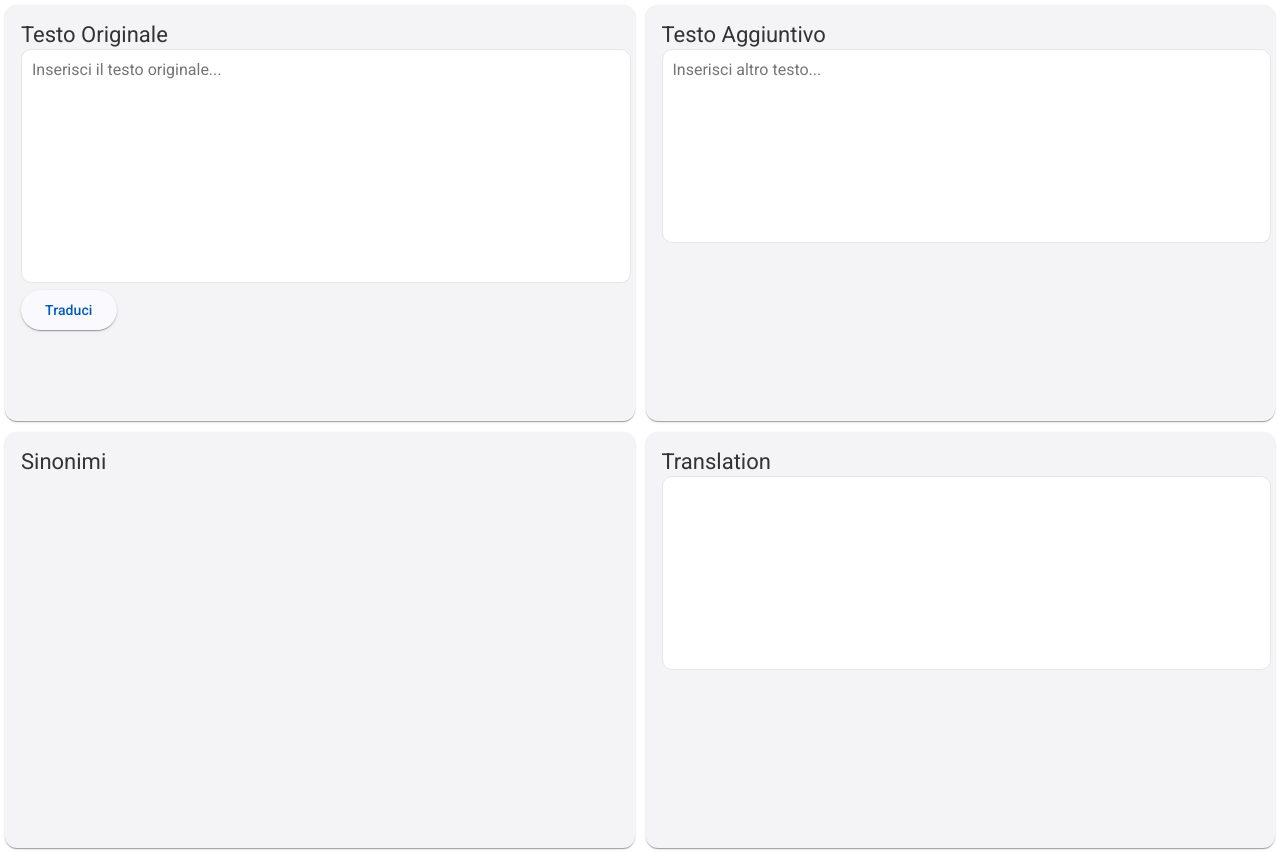
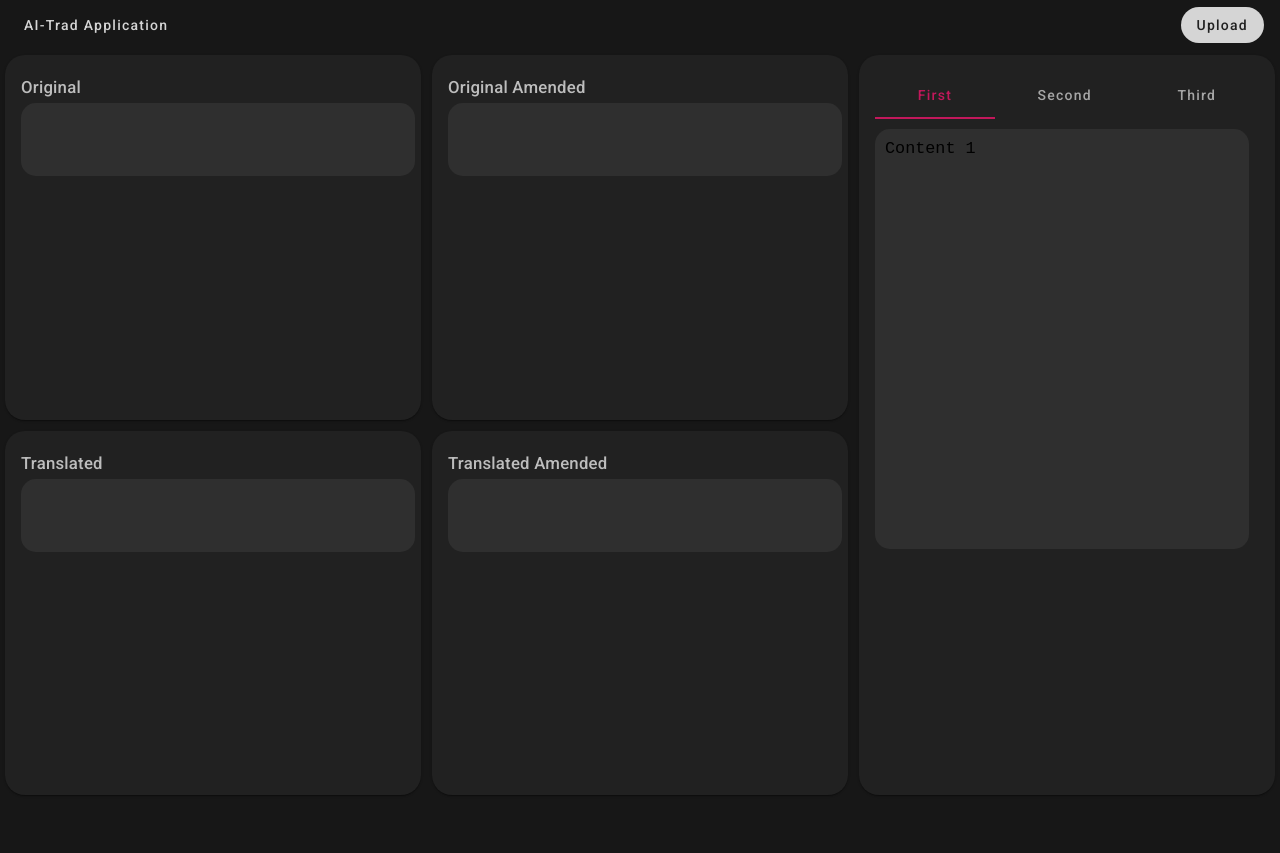
Before and after one commit to Gambarenerd/Mockup-Front, an Angular app: page / in a window 1280 px wide. After the commit the page ends 800 px from the top, so only its background shows below. Built offline with nearby package versions, Linux system fonts and the light colour scheme.

Commit message:
Implementing Angular Material

```diff
--- a/angular.json
+++ b/angular.json
@@ -27,7 +27,7 @@
               }
             ],
             "styles": [
-              "node_modules/@angular/material/prebuilt-themes/azure-blue.css",
+              "node_modules/@angular/material/prebuilt-themes/pink-bluegrey.css",
               "src/styles.css"
             ],
             "scripts": [],
--- a/src/app/translation/translation.component.css
+++ b/src/app/translation/translation.component.css
@@ -1,30 +1,61 @@
-.custom-grid {
-  width: 100%;
-  max-width: 500px;
-  margin: 0 auto;
-}
-
 mat-card {
-  background-color: #7dff31;
-  padding: 0px;
-  border-radius: 10px;
-  box-shadow: 0px 4px 6px rgba(0, 0, 0, 0.1);
+  border-radius: 20px !important;
   width: calc(100% - 10px);
   height: calc(100% - 10px);
-}
+  background: #212121 !important;
+ }
 
-mat-card-title {
-  font-size: 1.2rem;
-  font-weight: bold;
-}
+ .custom-toolbar {
+  background-color: #171717 !important;
+  height: 50px !important;
+ }
 
-textarea {
-  font-family: 'Roboto', sans-serif;
-  font-size: 1rem;
+ .spacer {
+  flex: 1 1 auto;
+ }
+
+ .custom-toolbar-label {
+  color: #d5d5d5 !important;
+ }
+
+ .custom-toolbar-button {
+  background-color: #d5d5d5 !important;
+  color: #212121 !important;
+  border-radius: 20px !important;
+ }
+
+ .custom-grid {
+  height: calc(100% - 50px);
+  width: 100%;
+ }
+
+ .custom-button {
+  border-radius: 20px !important;
+ }
+
+ mat-card-title {
+  font-size: 1.2em !important;
+  color: #bdbdbd;
+ }
+
+ textarea {
+  border: none;
+  background-color: #2f2f2f;
+  font-size: 1.2em;
   padding: 10px;
-  border: 1px solid #e6e6e6;
-  border-radius: 10px;
+  border-radius: 15px;
   resize: none;
   width: calc(100% - 10px);
   height: calc(100% - 10px);
+ }
+
+ .tab-textarea {
+  width: calc(100% - 30px);
+  height: 400px;
+  margin-top: 10px;
+  resize: none; /* Remove resizing handle */
 }
+
+ .custom-tab-content {
+  color: green; /* Cambia questo con il colore desiderato */
+}
--- a/src/app/translation/translation.component.html
+++ b/src/app/translation/translation.component.html
@@ -1,69 +1,94 @@
+<mat-toolbar class="custom-toolbar" color="primary">
+  <button mat-button class="custom-toolbar-label">AI-Trad Application</button>
+  <span class="spacer"></span>
+  <button class="custom-toolbar-button" mat-flat-button>Upload</button>
+ </mat-toolbar>
 
-<mat-grid-list cols="2" rowHeight="3:2" class=".custom-grid">
-  <!-- Primo riquadro: Testo originale -->
-  <mat-grid-tile>
+ <mat-grid-list cols="3" rowHeight="fit" class="custom-grid">
+
+  <mat-grid-tile
+    [colspan]="1"
+    [rowspan]="1">
     <mat-card>
       <mat-card-header>
-        <mat-card-title>Testo Originale</mat-card-title>
+        <mat-card-title>Original</mat-card-title>
       </mat-card-header>
-      <mat-card-content>
+      <mat-card-content class="custom-container">
         <textarea
+          class="custom-textarea"
           [(ngModel)]="inputText"
-          class="form-control"
-          rows="8"
-          placeholder="Inserisci il testo originale..."
-        ></textarea>
-        <button mat-raised-button color="primary" (click)="translateText()">Traduci</button>
-      </mat-card-content>
-    </mat-card>
-  </mat-grid-tile>
-
-  <!-- Secondo riquadro: Testo aggiuntivo -->
-  <mat-grid-tile>
-    <mat-card>
-      <mat-card-header>
-        <mat-card-title>Testo Aggiuntivo</mat-card-title>
-      </mat-card-header>
-      <mat-card-content>
-        <textarea
-          [(ngModel)]="additionalInputText"
-          class="form-control"
-          rows="8"
-          placeholder="Inserisci altro testo..."
         ></textarea>
       </mat-card-content>
     </mat-card>
   </mat-grid-tile>
 
-  <!-- Terzo riquadro: Sinonimi -->
-  <mat-grid-tile>
+  <mat-grid-tile
+    [colspan]="1"
+    [rowspan]="1">
     <mat-card>
       <mat-card-header>
-        <mat-card-title>Sinonimi</mat-card-title>
+        <mat-card-title>Original Amended</mat-card-title>
       </mat-card-header>
       <mat-card-content>
-        <ul>
-          <li *ngFor="let synonym of synonyms">{{ synonym }}</li>
-        </ul>
+        <textarea
+          [(ngModel)]="additionalInputText"
+        ></textarea>
       </mat-card-content>
     </mat-card>
   </mat-grid-tile>
 
-  <!-- Quarto riquadro: Testo tradotto -->
-  <mat-grid-tile>
+  <mat-grid-tile
+    [colspan]="1"
+    [rowspan]="2">
+    <mat-card>
+      <mat-card-content>
+        <mat-tab-group>
+          <mat-tab label="First">
+            <textarea class="tab-textarea">Content 1</textarea>
+          </mat-tab>
+          <mat-tab label="Second">
+            <textarea class="tab-textarea">Content 2</textarea>
+          </mat-tab>
+          <mat-tab label="Third">
+            <textarea class="tab-textarea">Content 3</textarea>
+          </mat-tab>
+        </mat-tab-group>
+      </mat-card-content>
+    </mat-card>
+  </mat-grid-tile>
+
+  <mat-grid-tile
+    [colspan]="1"
+    [rowspan]="1">
     <mat-card>
       <mat-card-header>
-        <mat-card-title>Translation</mat-card-title>
+        <mat-card-title>Translated</mat-card-title>
       </mat-card-header>
       <mat-card-content>
         <textarea
           [value]="translatedText"
-          class="form-control"
-          rows="8"
           readonly
           (mouseup)="highlightWord($event)"
         ></textarea>
       </mat-card-content>
     </mat-card>
   </mat-grid-tile>
-</mat-grid-list>
+
+  <mat-grid-tile
+    [colspan]="1"
+    [rowspan]="1">
+    <mat-card>
+      <mat-card-header>
+        <mat-card-title>Translated Amended</mat-card-title>
+      </mat-card-header>
+      <mat-card-content>
+        <textarea
+          [value]="translatedText"
+          readonly
+          (mouseup)="highlightWord($event)"
+        ></textarea>
+      </mat-card-content>
+    </mat-card>
+  </mat-grid-tile>
+
+ </mat-grid-list>
--- a/src/styles.css
+++ b/src/styles.css
@@ -1,9 +1,6 @@
 /* You can add global styles to this file, and also import other style files */
-body {
-    font-family: 'Roboto', sans-serif;
-    font-size: 16px; /* Dimensione predefinita */
-    color: #333; /* Colore del testo */
-    line-height: 1.6; /* Altezza delle righe */
-  }
-html, body { height: 100%; }
-body { margin: 0; font-family: Roboto, "Helvetica Neue", sans-serif; }
+html, body {
+  height: 100%;
+  background-color: #171717;
+ }
+ body { margin: 0; font-family: Roboto, "Helvetica Neue", sans-serif; }
```
Also changed, not shown: src/app/translation/translation.component.ts (+9 -1 lines).
